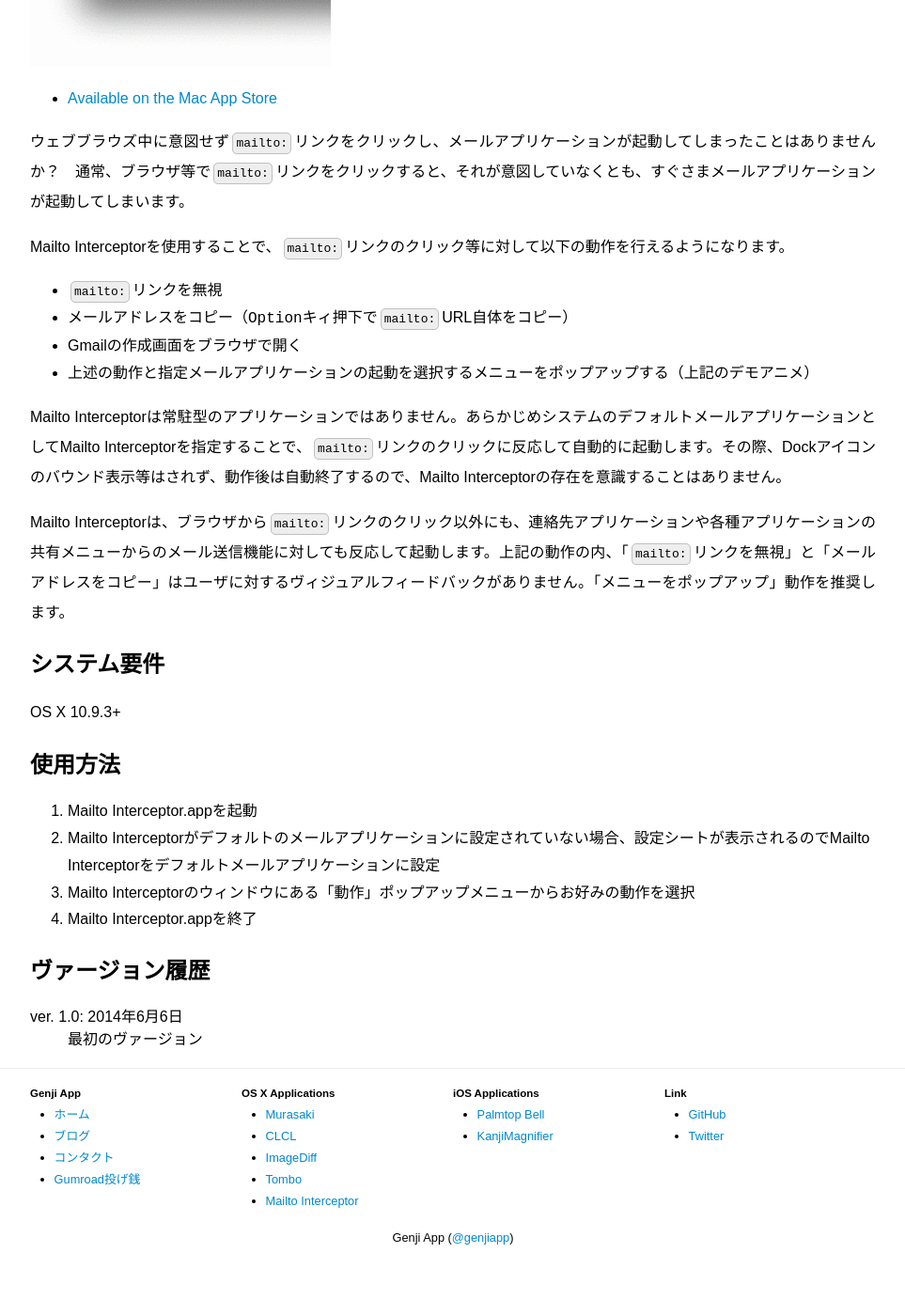
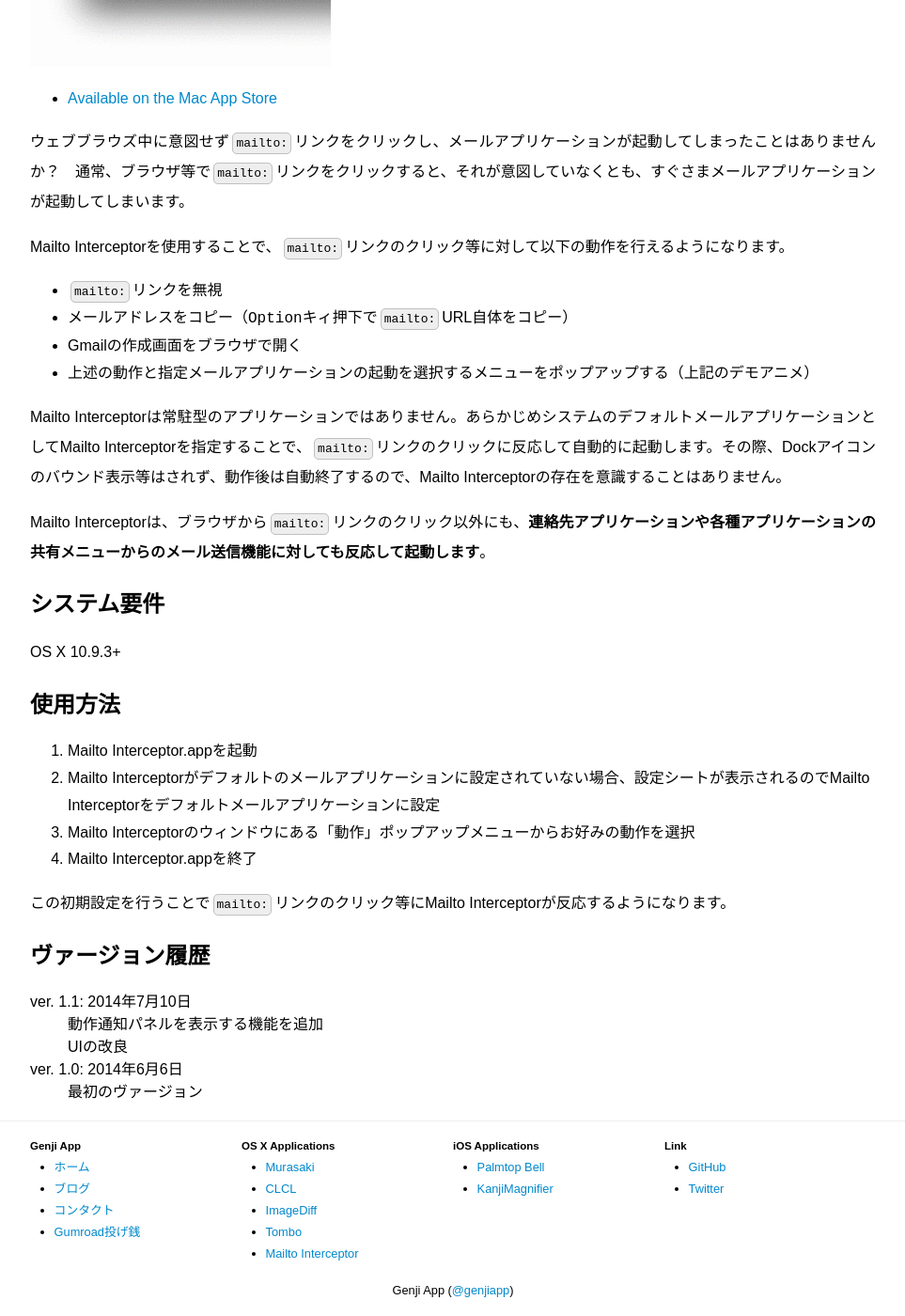
Before and after one commit to GenjiApp/genjiapp.github.io, a Jekyll site: the page built from mac/mailtointerceptor/index.html, in a window 1280 px wide and 1400 px high, scrolled down 393 px. Shown: the whole window at 94% size, without its empty margins (158-1121 px from the left). Built offline with Jekyll 4.4.1, drawn with Linux system fonts in a browser that asks for light colours; Markdown is read by kramdown in place of the engine named in the settings; before the commit the page ends 1737 px from its top, so only the background shows below that.

Commit message:
add new version Mailto Interceptor v1.1

```diff
--- a/mac/mailtointerceptor/index.html
+++ b/mac/mailtointerceptor/index.html
@@ -27,7 +27,7 @@
 
 <p>Mailto Interceptorは常駐型のアプリケーションではありません。あらかじめシステムのデフォルトメールアプリケーションとしてMailto Interceptorを指定することで、<code>mailto:</code>リンクのクリックに反応して自動的に起動します。その際、Dockアイコンのバウンド表示等はされず、動作後は自動終了するので、Mailto Interceptorの存在を意識することはありません。</p>
 
-<p>Mailto Interceptorは、ブラウザから<code>mailto:</code>リンクのクリック以外にも、連絡先アプリケーションや各種アプリケーションの共有メニューからのメール送信機能に対しても反応して起動します。上記の動作の内、「<code>mailto:</code>リンクを無視」と「メールアドレスをコピー」はユーザに対するヴィジュアルフィードバックがありません。「メニューをポップアップ」動作を推奨します。</p>
+<p>Mailto Interceptorは、ブラウザから<code>mailto:</code>リンクのクリック以外にも、<strong>連絡先アプリケーションや各種アプリケーションの共有メニューからのメール送信機能に対しても反応して起動します</strong>。</p>
 
 
 <h2>システム要件</h2>
@@ -43,10 +43,16 @@
   <li>Mailto Interceptor.appを終了</li>
 </ol>
 
+<p>この初期設定を行うことで<code>mailto:</code>リンクのクリック等にMailto Interceptorが反応するようになります。</p>
+
 
 <h2>ヴァージョン履歴</h2>
 
 <dl>
+  <dt>ver. 1.1: 2014年7月10日</dt>
+  <dd>動作通知パネルを表示する機能を追加</dd>
+  <dd>UIの改良</dd>
+
   <dt>ver. 1.0: 2014年6月6日</dt>
   <dd>最初のヴァージョン</dd>
 </dl>
```
Also changed, not shown: mac/mailtointerceptor/index_en.html (+7 -1 lines).
